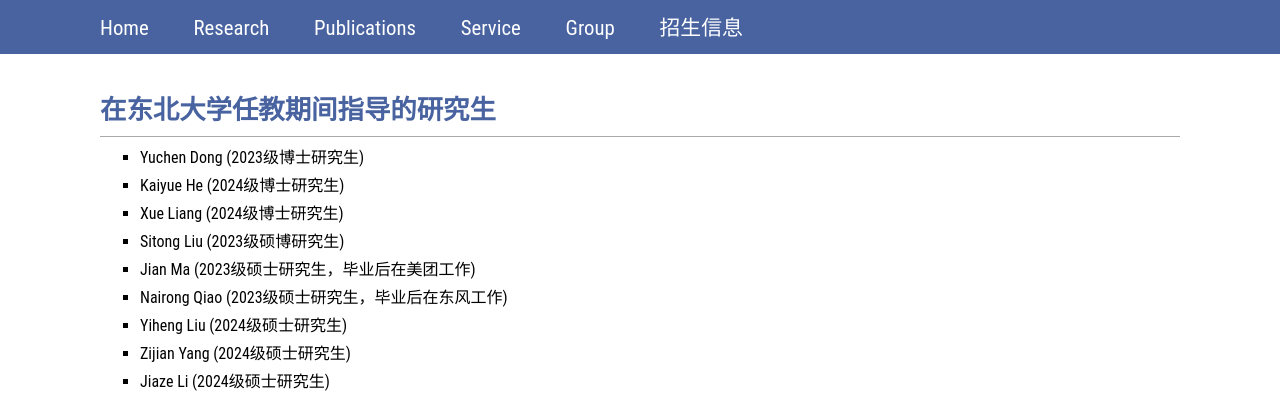
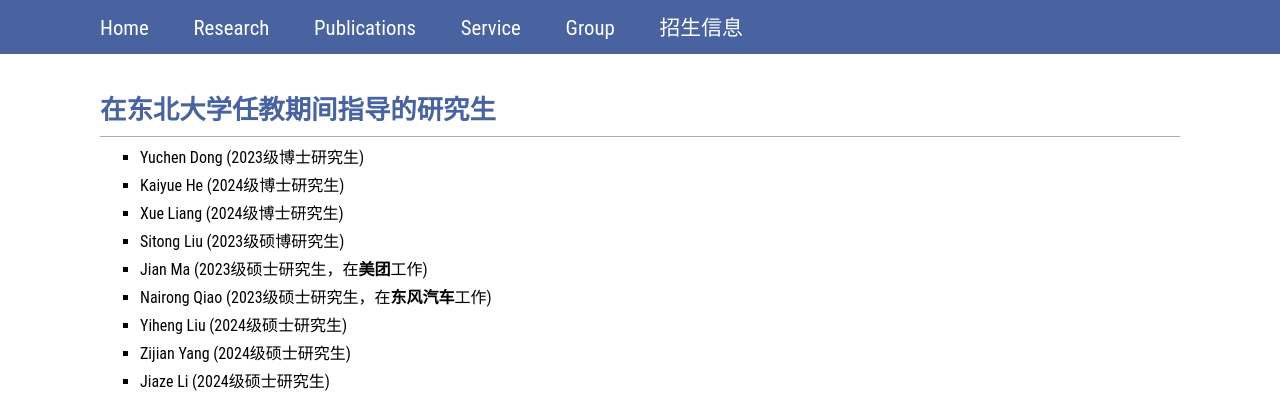
Before and after one commit to WeinanGao/weinangao.github.io, a Jekyll site: the page built from group.markdown, in a window 1280 px wide and 900 px high, cut to the strip 0-405 px from the top of the window. Built offline with Jekyll 4.4.1, drawn with Linux system fonts in a browser that asks for light colours.

Commit message:
Update group.markdown

```diff
--- a/group.markdown
+++ b/group.markdown
@@ -12,8 +12,8 @@ permalink: /group/
 * Kaiyue He (2024级博士研究生)
 * Xue Liang (2024级博士研究生)
 * Sitong Liu (2023级硕博研究生)
-* Jian Ma (2023级硕士研究生，毕业后在美团工作)
-* Nairong Qiao (2023级硕士研究生，毕业后在东风工作)
+* Jian Ma (2023级硕士研究生，在<strong>美团</strong>工作)
+* Nairong Qiao (2023级硕士研究生，在<strong>东风汽车</strong>工作)
 * Yiheng Liu (2024级硕士研究生)
 * Zijian Yang (2024级硕士研究生)
 * Jiaze Li (2024级硕士研究生)
```
